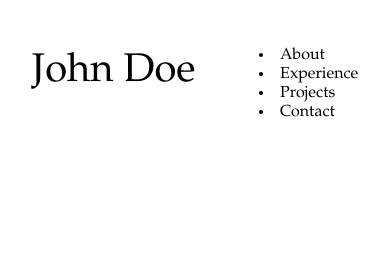
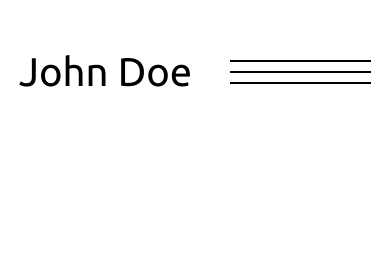
Before and after one commit to Bhurtee/Html, a plain HTML site: page index.html in a window 390 px wide. Drawn offline with Linux system fonts and the light colour scheme.

Commit message:
Hamburger

```diff
--- a/index.html
+++ b/index.html
@@ -4,9 +4,14 @@
     <meta charset="UTF-8">
     <title>Bhurtee Portfolio</title>
     <link rel = "stylesheet" type = "text/css" href = "style.css">
+    <link rel="preconnect" href="https://fonts.googleapis.com">
+    <link rel="preconnect" href="https://fonts.gstatic.com" crossorigin>
+    <link href="https://fonts.googleapis.com/css2?family=Ubuntu&display=swap" rel="stylesheet">
+
     <link rel = "stylesheet" type = "text/css" href = "mediaqueries.css">
 </head>
 <body>
+
 
 <! --  First nav -->
    <nav id="desktop-nav">
--- a/script.js
+++ b/script.js
@@ -0,0 +1,6 @@
+function toggleMenu(){
+    const menu = document.querySelector(".menu-links");
+    const icon = document.querySelector (".hamburger-icon");
+    menu.classList.toggle("open");
+    icon.classList.toggle("open");
+}
--- a/style.css
+++ b/style.css
@@ -6,7 +6,7 @@
 }
 
 body {
-    font-family: "Book Antiqua", serif;
+    font-family: 'Ubuntu', sans-serif;
 }
 
 html{
@@ -79,4 +79,58 @@ a:hover{
 .hamburger-icon span{
     width: 100%;
     height: 2px;
+    background-color: black;
+    transition: all 300ms ease-in-out;
 }
+
+.menu-links{
+    position: relative;
+    top: 100%;
+    right: 0;
+    background-color: white;
+    width: fit-content;
+    max-height: 0;
+    overflow: hidden;
+    transition: all 300ms ease-in-out;
+}
+
+.menu-links a {
+    display: block;
+    padding: 10px;
+    text-align: center;
+    font-size: 1.5rem;
+    color: black;
+    text-decoration: none;
+    transition: all 300ms ease-in-out;
+}
+.menu-links li{
+    list-style: none;
+}
+
+.menu-links.open{
+    max-height: 300px;
+}
+
+.hamburger-icon.open span:first-child{
+     transform: rotate(45deg) translate(10px, 5px);
+}
+
+.hamburger-icon span:nth-child(2){
+    capacity: 0;
+}
+
+.hamburger-icon.open span:last-child{
+    transform: rotate(-45deg) translate(10px, -5px);
+}
+
+.hamburger-icon span:first-child{
+    transform: none;
+}
+
+.hamburger-icon span:first-child{
+    opacity: 1;
+}
+
+.hamburger-icon span:first-child{
+    transform: none;
+}
```
